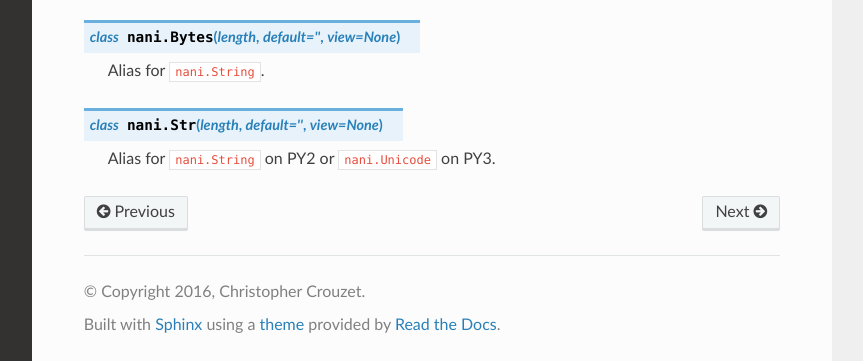
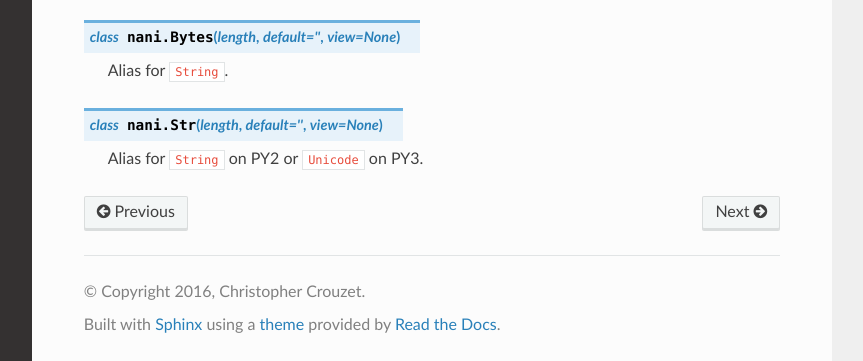
Before and after one commit to christophercrouzet/nani, a Sphinx documentation site: the page built from doc/data_types.rst, in a window 1280 px wide and 900 px high, scrolled down 714 px, cut to the strip 539-900 px from the top of the window. Shown: the whole strip, without its empty margins (268-1131 px from the left). Built offline with Sphinx 7.4.7 and the Read the Docs theme 2.0.0, drawn with Linux system fonts in a browser that asks for light colours; the version number could not be read and is left out; cross-references to code outside the pages are shown as plain code.

Commit message:
Simplify the doc references

```diff
--- a/doc/data_types.rst
+++ b/doc/data_types.rst
@@ -23,7 +23,7 @@
 allowing to describe `NumPy's dtypes`_ in the Nani format.
 
 They can later on be converted into NumPy's ``dtype``\s by calling the
-:func:`~nani.resolve` function.
+:func:`resolve` function.
 
 
 .. autoclass:: Bool(default=False, view=None)
@@ -37,12 +37,12 @@
 
 .. class:: Bytes(length, default='', view=None)
 
-   Alias for `~nani.String`.
+   Alias for `String`.
 
 
 .. class:: Str(length, default='', view=None)
 
-   Alias for `~nani.String` on PY2 or `~nani.Unicode` on PY3.
+   Alias for `String` on PY2 or `Unicode` on PY3.
 
 
 .. _NumPy's scalar hierarchy of types:
--- a/doc/field_helpers.rst
+++ b/doc/field_helpers.rst
@@ -13,10 +13,10 @@
 
 
 Structured arrays are described as a sequence of fields. Each field can be
-defined as a :class:`~nani.Field` or as a tuple compatible with the
-:class:`~nani.Field` structure.
+defined as a :class:`Field` or as a tuple compatible with the :class:`Field`
+structure.
 
-A constant :data:`~nani.READ_ONLY` equivalent to the boolean value ``True`` is
+A constant :data:`READ_ONLY` equivalent to the boolean value ``True`` is
 provided to make the code more readable when setting the
 `Field.read_only` attribute without explicitely writing the ``read_only``
 keyword. Example:
--- a/doc/output_structure.rst
+++ b/doc/output_structure.rst
@@ -11,9 +11,9 @@
    Nani
 
 
-This regroups the output structure from the main routine :func:`~nani.resolve`.
-The :class:`Nani` object regroups the properties helping to define NumPy's
-arrays and to optionally wrap them into an abstraction layer.
+This regroups the output structure from the main routine :func:`resolve`. The
+:class:`Nani` object regroups the properties helping to define NumPy's arrays
+and to optionally wrap them into an abstraction layer.
 
 
 .. autoclass:: Nani(dtype, default, view)
--- a/doc/reference.rst
+++ b/doc/reference.rst
@@ -8,8 +8,7 @@
 The whole content of the library is contained within the only module ``nani``.
 This includes the types required to define a NumPy ``dtype``, the field helpers
 when dealing with structured arrays, the functions, and the final output
-structure :class:`~nani.Nani` returned from the main routine
-:func:`~nani.resolve`.
+structure :class:`Nani` returned from the main routine :func:`resolve`.
 
 
 .. toctree::
--- a/nani.py
+++ b/nani.py
@@ -304,7 +304,7 @@
     __slots__ = ()
 
 
-#: Constant to use for the ``read_only`` attribute of a `~nani.Field`.
+#: Constant to use for the ``read_only`` attribute of a `Field`.
 #: To use for readability reasons when the ``read_only`` keyword is not
 #: explicitely written.
 READ_ONLY = True
@@ -554,7 +554,7 @@
 
 class Nani(_Nani):
 
-    """Output structure from the function `~nani.resolve`.
+    """Output structure from the function `resolve`.
 
     Parameters
     ----------
```
Also changed, not shown: doc/tutorial.rst (+11 -11 lines).
